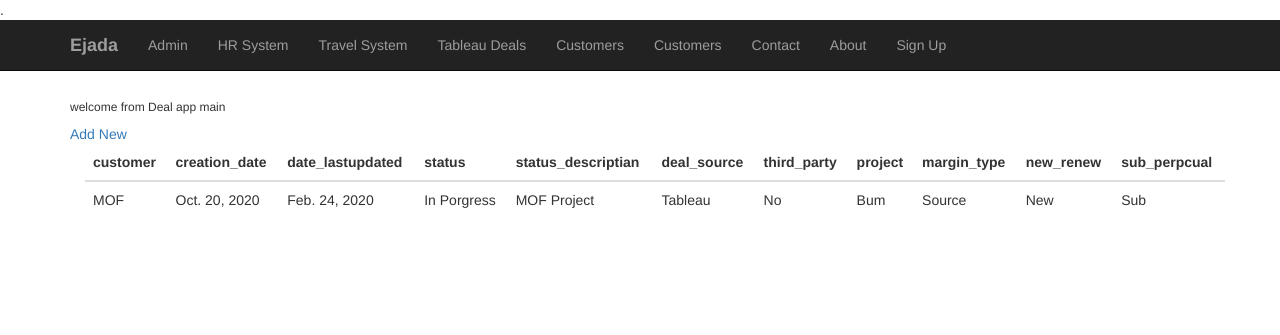
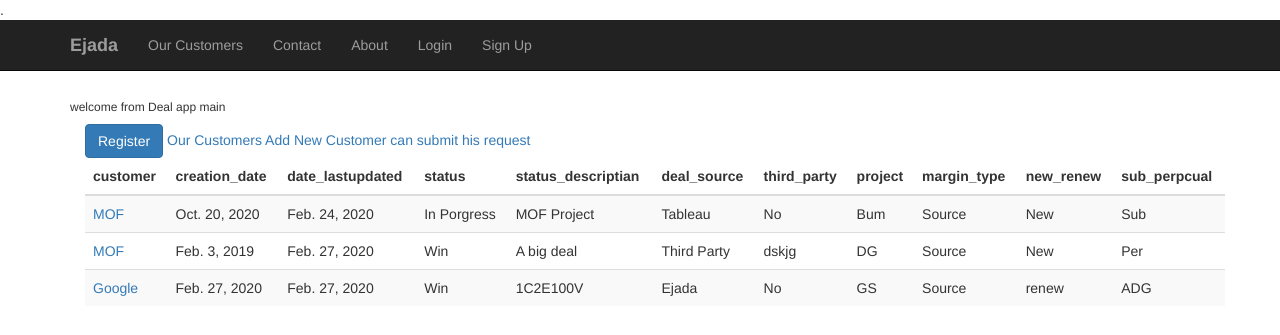
Before and after one commit to MohamedA-M-Hassan/DealsTracker, a Django app: page /deal_app/main/ in a window 1280 px wide. Shown: the top 335 px of the page. Run offline with Django 3.2, Linux system fonts and the light colour scheme; data comes from the database, SQL or seed files in the repository; some libraries are stand-ins or nearby versions.

```diff
--- a/Ejada/urls.py
+++ b/Ejada/urls.py
@@ -24,7 +24,9 @@ urlpatterns = [
     path(r'deal_app/',include('deal_app.urls')),
     path(r'user_app/',include('user_app.urls')),
     path('admin/', admin.site.urls),
+    path(r'logout/',user_app_views.user_logout,name='logout'),
+    path(r'special/',user_app_views.special,name='special'),
+
+## there is two way to create links
     path(r'sign_up/',user_app_views.sign_up,name='sign_up'),
-##    path(r'sign_up/',user_app_views.sign_up,name='sign_up'),
-
 ]
--- a/deal_app/urls.py
+++ b/deal_app/urls.py
@@ -5,6 +5,7 @@ from django.conf.urls import url
 app_name = 'deal_app'
 urlpatterns=[
     url(r'^main/',views.main,name='main'),
-    url(r'^booky/',views.booky,name='booky'),
     url(r'^new_deal/',views.new_deal,name='new_deal'),
+    url(r'^customers/',views.customers,name='customers'),
+    url(r'^customers_submission/',views.customer_submit_his_deal,name='customers_submission'),
 ]
--- a/deal_app/views.py
+++ b/deal_app/views.py
@@ -20,8 +20,10 @@ def main(request):
     return render(request,'deal_app/main.html', context=deals_dictionary)
 
 
-def booky(request):
-    return render(request,'deal_app/booky.html')
+def customers(request):
+    customers = Customer.objects.raw('select * from deal_app_customer')
+    number_of_deals = Deal.objects.raw('select count(id) from deal_app_deal group_by name')
+    return render(request,'deal_app/customers.html',context = {'customers':customers,'number_of_deals':number_of_deals})
 
 
 
@@ -40,3 +42,19 @@ def new_deal(request):
         else:
             print('error in view.py deal_app')
     return render(request, 'deal_app/add_new_deal.html', {'form':form})
+
+
+## the page that the customer can submit his requiest by himself to send him the quotation automatic
+def customer_submit_his_deal(request):
+
+    #form = forms.User_Form()
+    form = Deal_Form()
+    if request.method == 'POST':
+        form = Deal_Form(request.POST)
+
+        if form.is_valid():
+            form.save()
+            return main(request)
+        else:
+            print('error in view.py deal_app')
+    return render(request, 'deal_app/first_step_customer_submit_his_deal.html', {'form':form})
--- a/templates/basic.html
+++ b/templates/basic.html
@@ -14,6 +14,16 @@
         <ul class="nav navbar-nav">
           <li> <a class="navbar-brand" href="{%url 'index' %}"><strong>Ejada</strong> </a> </li>
           <li class="nav-item">
+            <a class="nav-link" href="#">Our Customers</a>
+          </li>
+          <li class="nav-item">
+            <a class="nav-link" href="#">Contact</a>
+          </li>
+          <li class="nav-item">
+            <a class="nav-link" href="#">About</a>
+          </li>
+          {%if user.is_authenticated %}
+          <li class="nav-item">
             <a class="nav-link" href="{%url 'admin:index' %}">Admin<span class="sr-only">(current)</span></a>
           </li>
           <li class="nav-item">
@@ -25,21 +35,13 @@
           <li class="nav-item">
             <a class="nav-link active" href="{%url 'deal_app:main' %}">Tableau Deals</a>
           </li>
-          <li class="nav-item">
-            <a class="nav-link" href="#">Customers</a>
-          </li>
-          <li class="nav-item">
-            <a class="nav-link" href="#">Customers</a>
-          </li>
-          <li class="nav-item">
-            <a class="nav-link" href="#">Contact</a>
-          </li>
-          <li class="nav-item">
-            <a class="nav-link" href="#">About</a>
-          </li>
+          <li> <a class="navbar-link" href="{% url 'logout'%}">Logout</a></li>
+          {%else%}
+          <li> <a class="navbar-link" href="{% url 'user_app:user_login'%}">Login</a></li>
           <li class="nav-item" style="float:right">
             <a class="nav-link" href="{%url 'user_app:sign_up'%}">Sign Up</a>
           </li>
+          {%endif%}
         </ul>
       </div>
     </nav>
--- /dev/null
+++ b/templates/deal_app/first_step_customer_submit_his_deal.html
@@ -0,0 +1,6 @@
+{% extends "basic.html"%}
+
+{% block body_block%}
+ to do list: add form here
+
+{% endblock%}
--- a/templates/deal_app/main.html
+++ b/templates/deal_app/main.html
@@ -1,36 +1,42 @@
 {% extends "basic.html"%}
+<link rel="stylesheet" href="https://maxcdn.bootstrapcdn.com/bootstrap/3.4.1/css/bootstrap.min.css">
 
 {% block body_block%}
-
+  <link rel="stylesheet" href="https://maxcdn.bootstrapcdn.com/bootstrap/3.4.1/css/bootstrap.min.css">
 
     <h6> welcome from Deal app main</h6>
-    <a  href="{%url "deal_app:new_deal"%}}">Add New</a>
+    <div class="container">
+      <input type="submit" class="btn btn-primary" value="Register">
+      <a  href="{%url "deal_app:customers"%}}">Our Customers</a>
+      <a  href="{%url "deal_app:new_deal"%}}">Add New</a>
+      <a  href="{%url "deal_app:customers_submission"%}}">Customer can submit his request </a>
+    </div>
+
 <div class="container">
 
 
-    <table class="table table-dark">
-      <thead>
+    <table class="table table-striped table-dark">
+      <thead  class="thead-dark">
         <tr>
 
-            <th>customer</th>
-            <th>creation_date</th>
-            <th>date_lastupdated</th>
-            <th>status</th>
-            <th>status_descriptian</th>
-            <th>deal_source</th>
-            <th>third_party</th>
-            <th>project</th>
-            <th>margin_type</th>
-            <th>new_renew</th>
-            <th>sub_perpcual</th>
+            <th scope="col">customer</th>
+            <th scope="col">creation_date</th>
+            <th scope="col">date_lastupdated</th>
+            <th scope="col">status</th>
+            <th scope="col">status_descriptian</th>
+            <th scope="col">deal_source</th>
+            <th scope="col">third_party</th>
+            <th scope="col">project</th>
+            <th scope="col">margin_type</th>
+            <th scope="col">new_renew</th>
+            <th scope="col">sub_perpcual</th>
 
         </tr>
       </thead>
       <tbody>
         {% for deal in deals %}
         <tr>
-
-            <td>{{ deal.customer }}</td>
+            <td><a  href="#">{{ deal.customer }}</a></td>
             <td>{{ deal.creation_date }}</td>
             <td>{{ deal.date_lastupdated }}</td>
             <td>{{ deal.status }}</td>
```
Also changed, not shown: templates/deal_app/booky.html (deleted, +0 -10 lines), templates/deal_app/customers.html (added, +22 -0 lines), templates/deal_app/index.html (deleted, +0 -62 lines), db.sqlite3.
